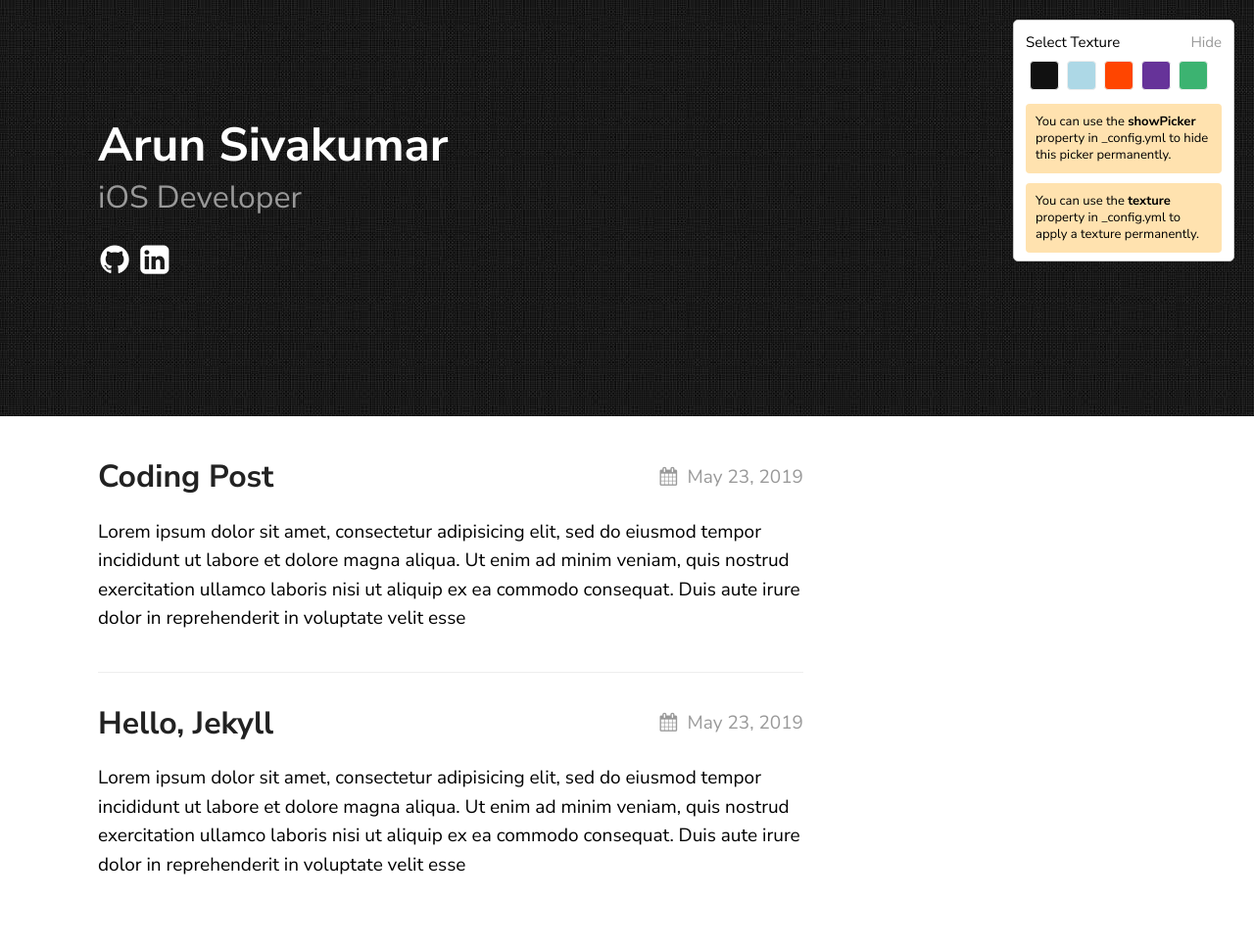
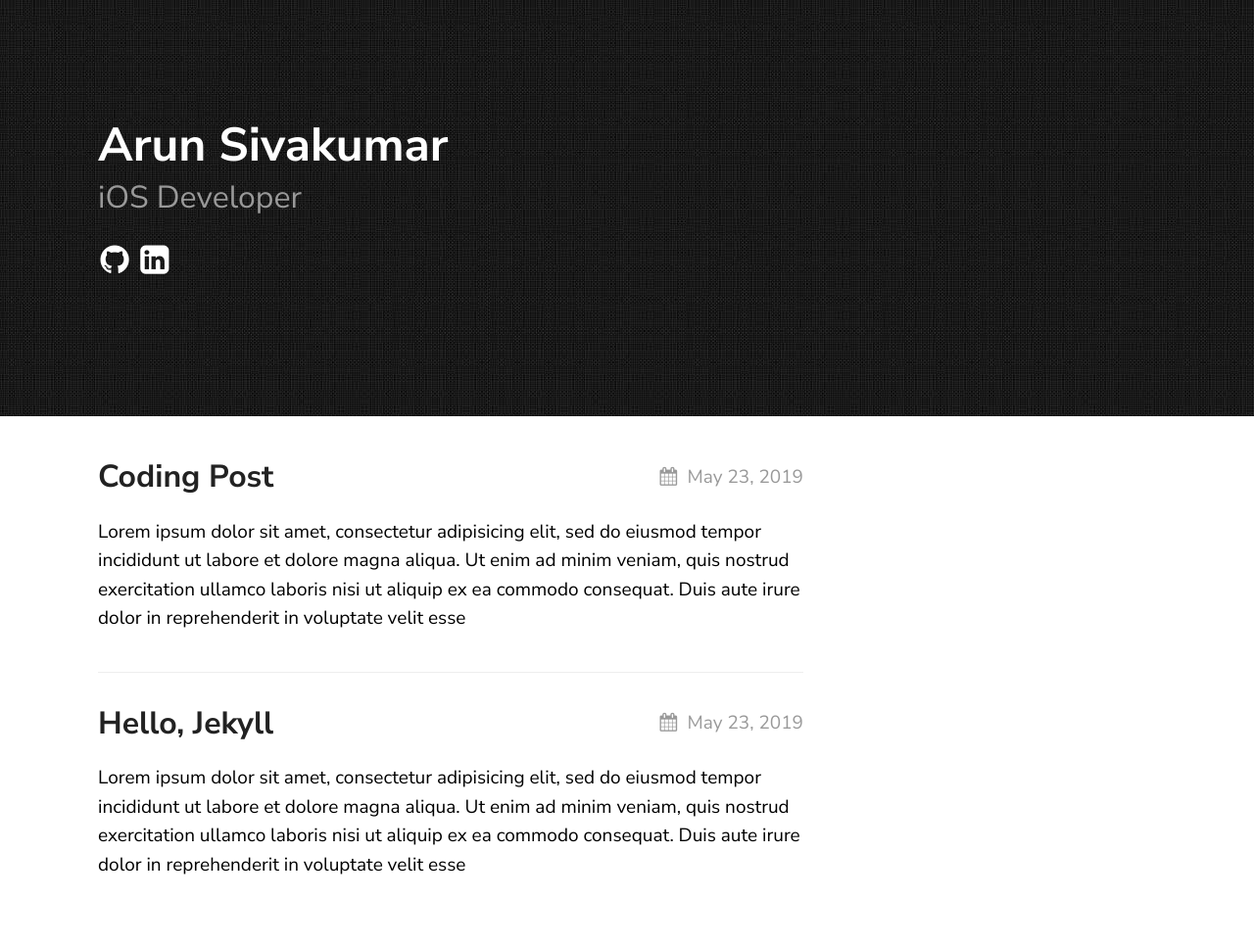
Before and after one commit to arunsivakumar/arunsivakumar.github.io, a Jekyll site: the page built from index.md, in a window 1280 px wide. Shown: the whole page at 98% size. Built offline with Jekyll 4.4.1, drawn with Linux system fonts in a browser that asks for light colours; some of the changed lines change nothing that is shown.

Commit message:
Update _config.yml

```diff
--- a/_config.yml
+++ b/_config.yml
@@ -20,7 +20,7 @@ texture:
   date_format: "%b %-d, %Y"
   style: black
   showNav: false
-  showPicker: true
+  showPicker: false
 
   # generate social links in footer
   social_links:
```
